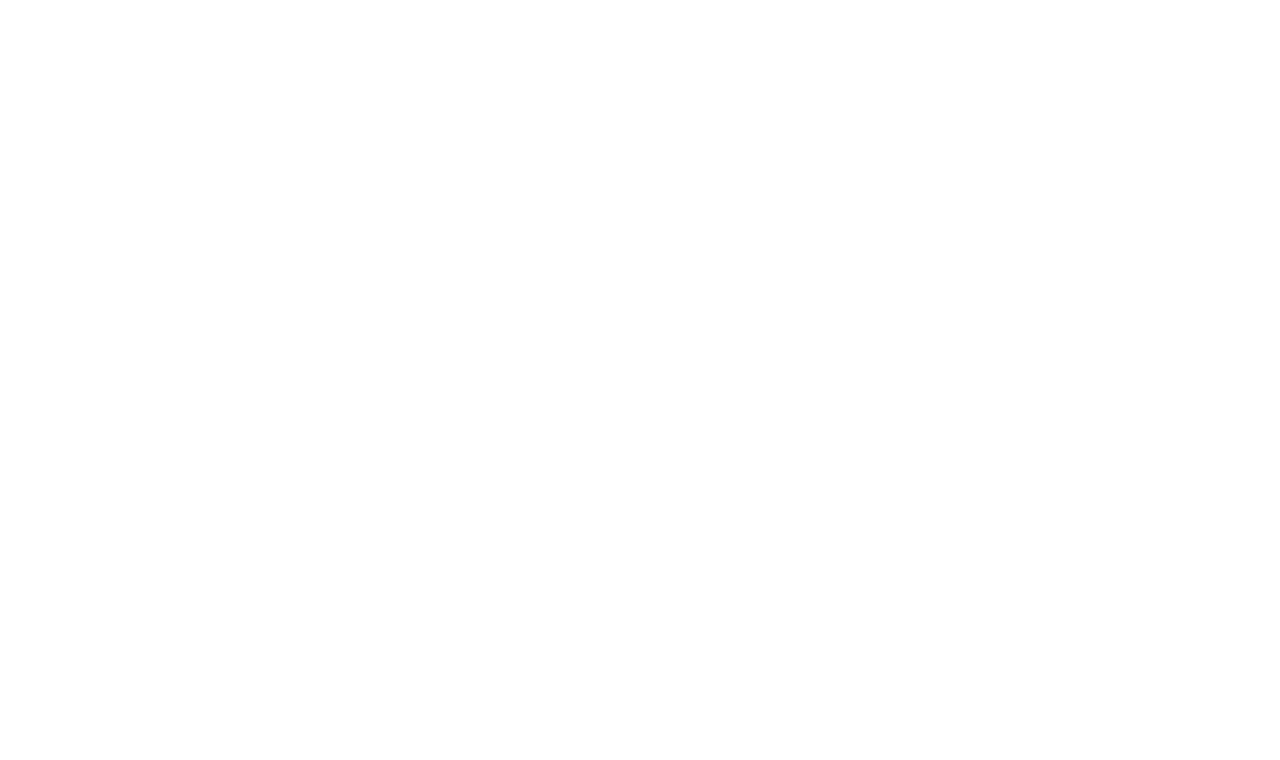
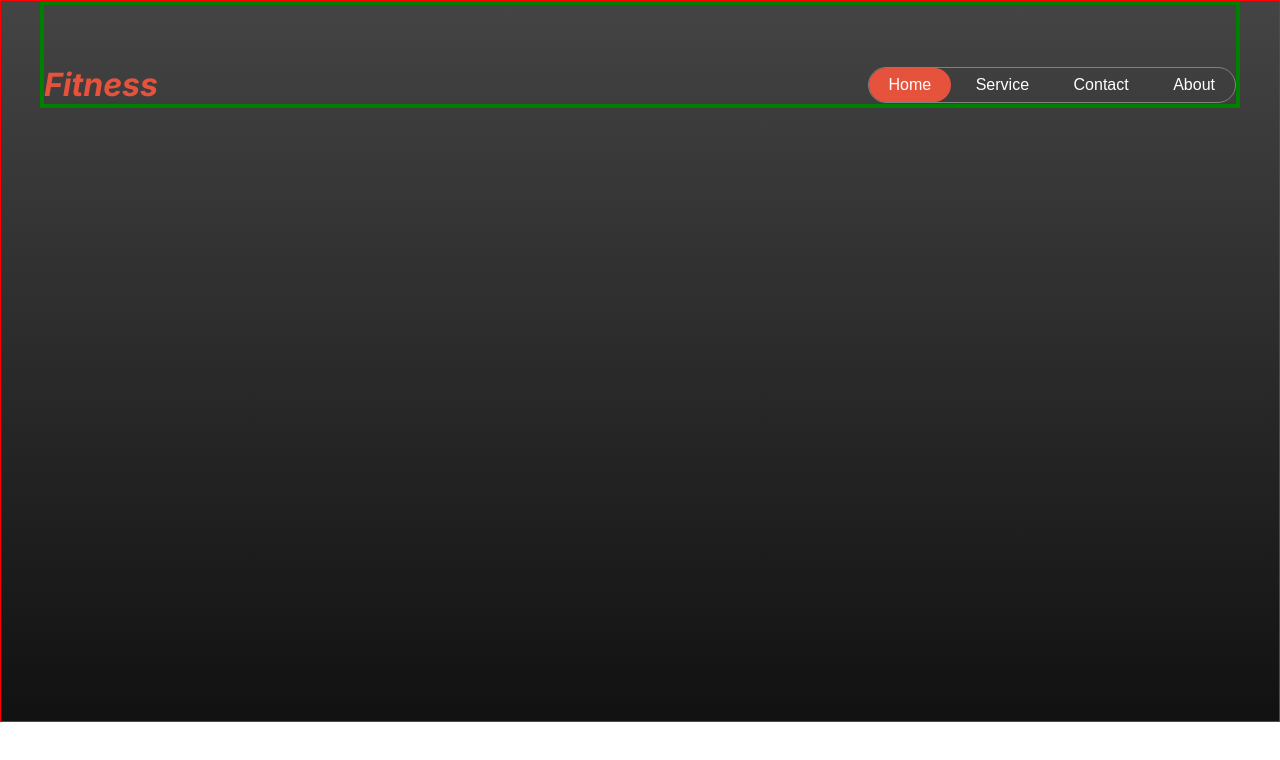
Before and after one commit to borhanbhuiyan/assignment-2, a plain HTML site: page index.html in a window 1280 px wide. Drawn offline with Linux system fonts and the light colour scheme.

Commit message:
added the nav section

```diff
--- a/index.html
+++ b/index.html
@@ -5,11 +5,30 @@
   <meta name="viewport" content="width=device-width, initial-scale=1.0">
   <link rel="stylesheet" href="styles/style.css">
   <link rel="stylesheet" href="styles/responsive.css">
+  <link rel="stylesheet" href="https://cdnjs.cloudflare.com/ajax/libs/font-awesome/6.6.0/css/all.min.css" integrity="sha512-Kc323vGBEqzTmouAECnVceyQqyqdsSiqLQISBL29aUW4U/M7pSPA/gEUZQqv1cwx4OnYxTxve5UMg5GT6L4JJg==" crossorigin="anonymous" referrerpolicy="no-referrer" />
   <title>Fitness</title>
 </head>
 <body>
-  <header>
+  <header class="header-bg">
 
+    <!-- nav section starts here -->
+    <nav class="navbar-main">
+      <h1 class="brand">Fitness</h1>
+      <div class="nav-btn-container">
+        <button class="nav-btn-1">Home</button>
+        <button class="nav-btn">Service</button>
+        <button class="nav-btn">Contact</button>
+        <button class="nav-btn">About</button>
+
+      </div>
+      <div class="hamburger-menu">
+          <i style="color: white;" class="fa-solid fa-bars"></i>
+      </div>
+
+    </nav>
+    <!-- nav section ends here -->
+     <!-- banner section starts here -->
+      <!-- banner section ends here -->
   </header>
   <main>
 
--- a/styles/responsive.css
+++ b/styles/responsive.css
@@ -0,0 +1,13 @@
+@media screen and (max-width: 576px){
+
+  .navbar-main{
+    padding-left: 40px;
+    padding-right: 40px;
+ }
+  .hamburger-menu{
+    display: block;
+  }
+  .nav-btn-container{
+      display: none;
+    }
+}
--- a/styles/style.css
+++ b/styles/style.css
@@ -3,6 +3,9 @@
 
 body{
   font-family: "Inter", sans-serif;
+  max-width: 1440px;
+  border: 1px solid red;
+  margin: 0 auto;
 }
 
 *{
@@ -10,3 +13,51 @@ body{
   margin: 0;
   padding: 0;
 }
+/* shared styles starts here*/
+
+/* shared styles ends here */
+.header-bg{
+  background: linear-gradient(0deg, rgb(17, 17, 17),rgb(119, 119, 119) 200%);
+  height: 720px;
+}
+/* nav section styles starts here */
+.navbar-main{
+   max-width: 1200px;
+   margin:0 auto;
+   border: 4px solid green;
+   display: flex;
+   justify-content: space-between;
+   align-items: center;
+   padding-top: 60px;
+
+
+}
+.brand{
+  font-size: 2rem;
+  color: rgb(230, 83, 60);
+  font-weight: 800px;
+  font-style: italic;
+}
+.nav-btn-container{
+  border: 1px solid gray;
+  border-radius: 45px;
+}
+.nav-btn-1{
+  padding: 8px 20px;
+  color: white;
+  font-size: 1rem;
+  border: none;
+  border-radius: 45px;
+  background: rgb(230, 83, 60);
+}
+.nav-btn{
+  padding: 8px 20px;
+  background: none;
+  color: white;
+  border: none;
+  font-size: 1rem;
+}
+.hamburger-menu{
+  display: none;
+}
+/* nav section styles ends here */
```
